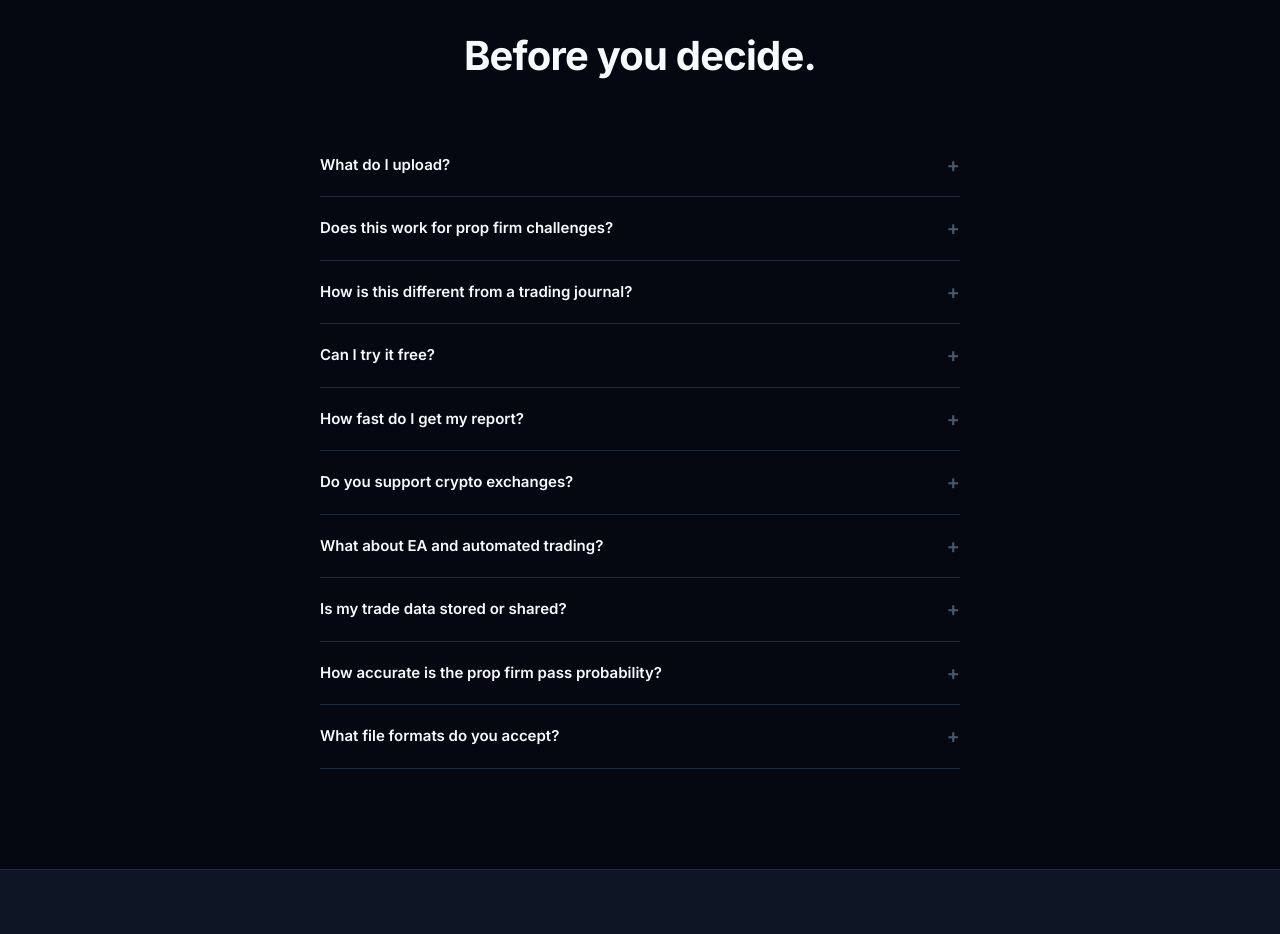
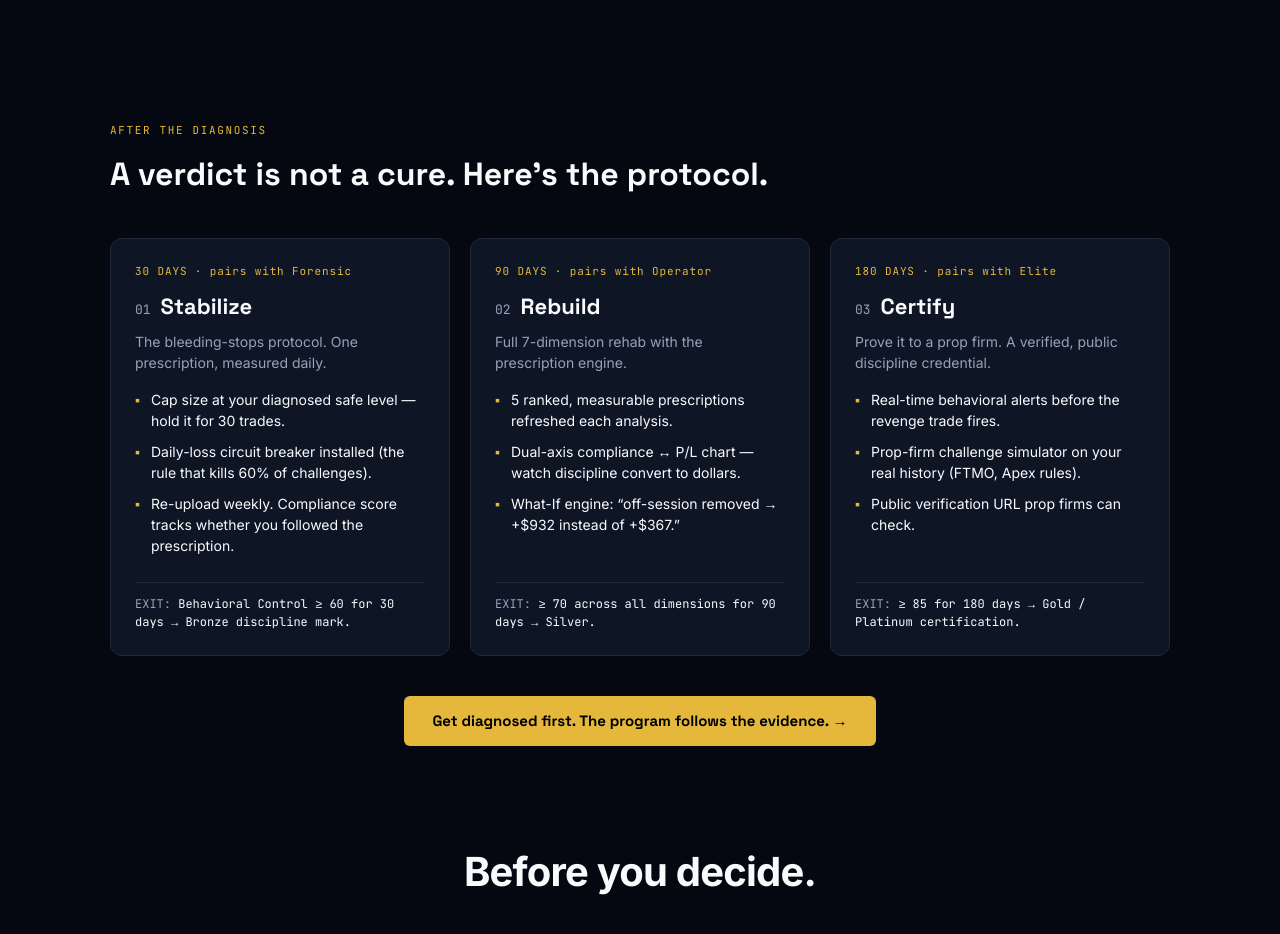
Before and after one commit to khtbt91-ctrl/xray-forensic, a Next.js app: page / in a window 1280 px wide. Shown: the part 8840-9774 px from the top of the page. Built offline with nearby package versions, Linux system fonts and the light colour scheme; no server answers.

Commit message:
feat: wire RecoveryPrograms into homepage; tier labels Forensic/Operator/Elite

```diff
--- a/app/components/RecoveryPrograms.tsx
+++ b/app/components/RecoveryPrograms.tsx
@@ -2,7 +2,8 @@
 
 /**
  * X-Ray Forensic — "After the Diagnosis" recovery programs section.
- * Recolored to live tokens. Wire into app/page.tsx (e.g. after OneTimeProducts, before FaqSection).
+ * Recolored to live tokens. Tier labels: Forensic ($29) / Operator ($79) / Elite ($149).
+ * Wire into app/page.tsx (after OneTimeProducts, before FaqSection).
  */
 
 const MONO = "'JetBrains Mono', monospace";
@@ -15,7 +16,7 @@ const MUTED = "#94a3b8";
 
 const PROGRAMS = [
   {
-    tag: "30 DAYS · pairs with Audit",
+    tag: "30 DAYS · pairs with Forensic",
     title: "Stabilize",
     sub: "The bleeding-stops protocol. One prescription, measured daily.",
     points: [
@@ -26,7 +27,7 @@ const PROGRAMS = [
     exit: "Behavioral Control ≥ 60 for 30 days → Bronze discipline mark.",
   },
   {
-    tag: "90 DAYS · pairs with Forensic",
+    tag: "90 DAYS · pairs with Operator",
     title: "Rebuild",
     sub: "Full 7-dimension rehab with the prescription engine.",
     points: [
@@ -37,7 +38,7 @@ const PROGRAMS = [
     exit: "≥ 70 across all dimensions for 90 days → Silver.",
   },
   {
-    tag: "180 DAYS · pairs with Guardian / Sovereign",
+    tag: "180 DAYS · pairs with Elite",
     title: "Certify",
     sub: "Prove it to a prop firm. A verified, public discipline credential.",
     points: [
--- a/app/page.tsx
+++ b/app/page.tsx
@@ -13,6 +13,7 @@ import TestimonialsSection from "./components/TestimonialsSection";
 import AudienceSection from "./components/AudienceSection";
 import TierCards from "./components/TierCards";
 import OneTimeProducts from "./components/OneTimeProducts";
+import RecoveryPrograms from "./components/RecoveryPrograms";
 import FaqSection from "./components/FaqSection";
 import FinalCta from "./components/FinalCta";
 
@@ -36,6 +37,7 @@ export default function LandingPage() {
       <AudienceSection />
       <TierCards />
       <OneTimeProducts />
+      <RecoveryPrograms />
       <FaqSection />
       <FinalCta />
       <footer style={{ borderTop: "1px solid #1e293b", background: "#050811" }}>
```
